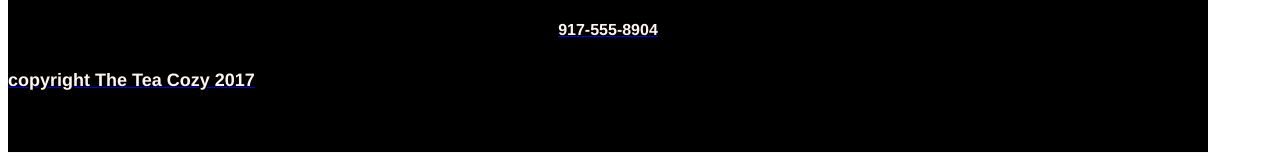
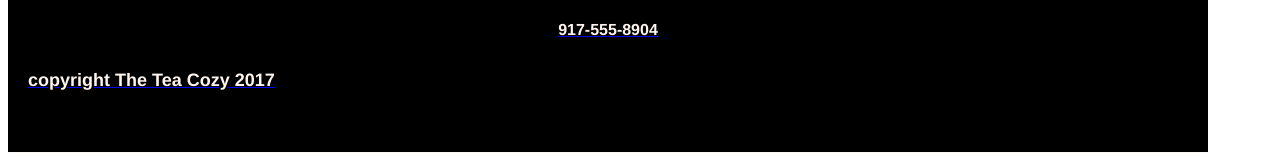
Before and after one commit to CasOlckers/Tea_Cozy, a plain HTML site: page index.html in a window 1280 px wide. Shown: the part 2075-2233 px from the top of the page. Drawn offline with Linux system fonts and the light colour scheme.

Commit message:
first commit

```diff
--- a/resources/css/styles.css
+++ b/resources/css/styles.css
@@ -272,3 +272,7 @@ padding: 10px;
   align-content: flex-start;
   text-align: left;
 }
+
+.CopyRight_Container h3 {
+  padding-left: 20px;
+}
```
